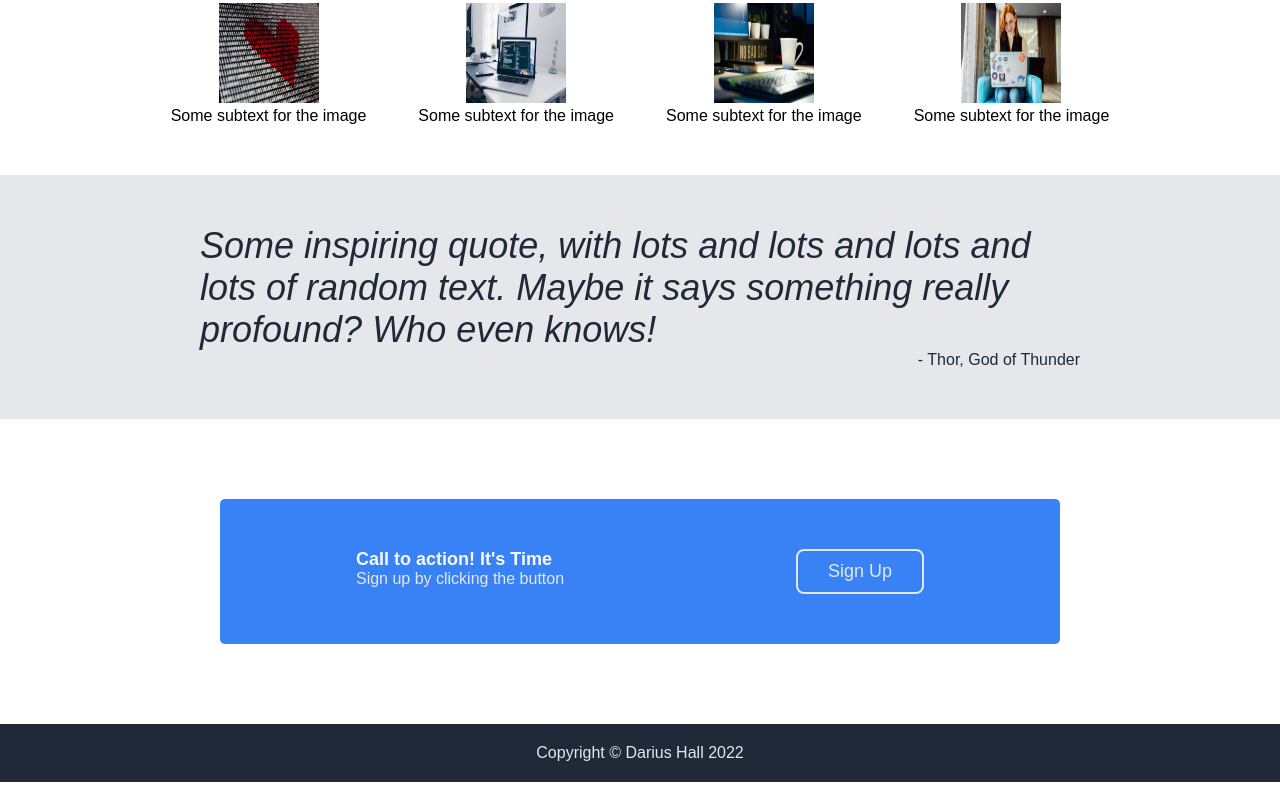
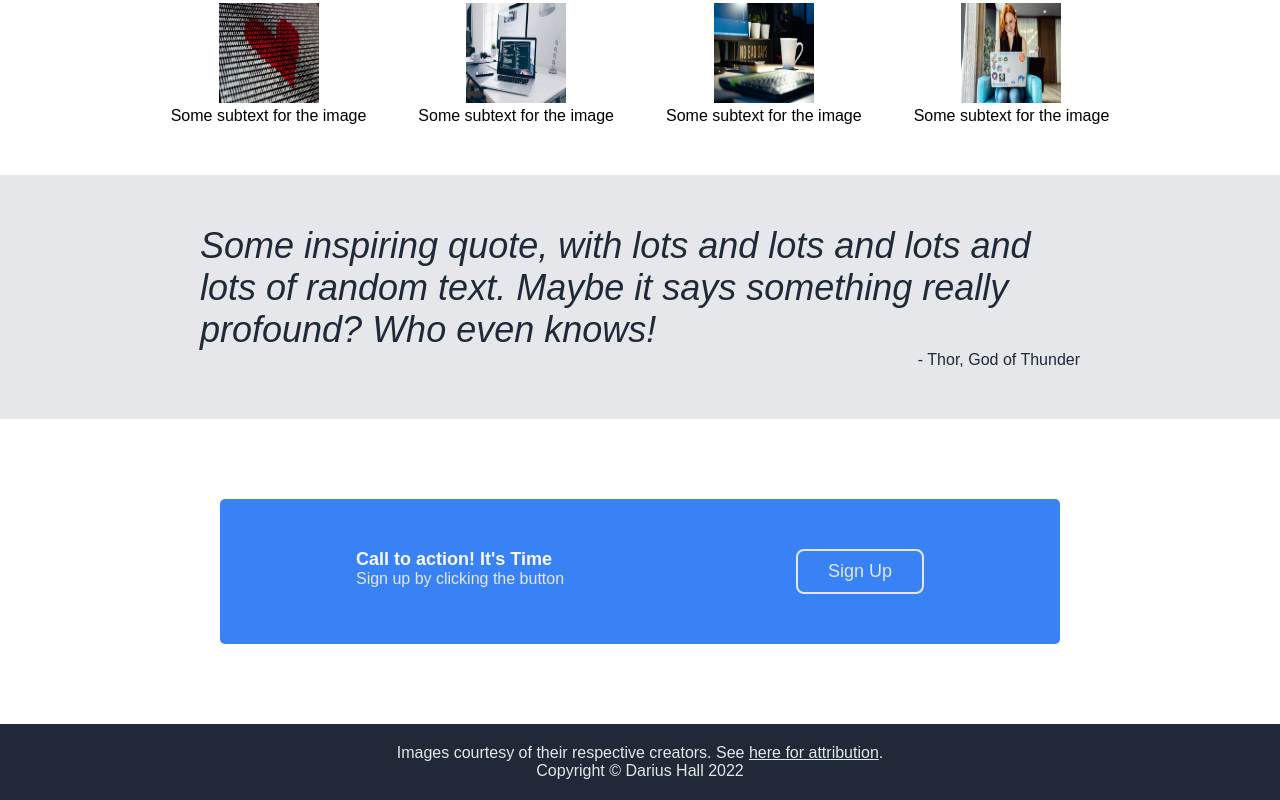
Before and after one commit to dubiZA/odin_landing_page, a plain HTML site: page index.html in a window 1280 px wide. Shown: the part 831-1631 px from the top of the page. Drawn offline with Linux system fonts and the light colour scheme.

Commit message:
Add image attribution to README.md and index.html

```diff
--- a/index.html
+++ b/index.html
@@ -60,6 +60,9 @@
             <button>Sign Up</button>
         </div>
     </div>
-    <footer>Copyright &copy; Darius Hall <script>document.write(new Date().getFullYear())</script></footer>
+    <footer>
+        <div>Images courtesy of their respective creators. See <a href="https://github.com/dubiZA/odin_landing_page/blob/main/README.md">here for attribution</a>.</div>
+        <div>Copyright &copy; Darius Hall <script>document.write(new Date().getFullYear())</script></div>
+    </footer>
 </body>
 </html>
--- a/styles.css
+++ b/styles.css
@@ -142,4 +142,13 @@ button {
 
 footer {
     justify-content: center;
+    flex-direction: column;
 }
+
+footer div {
+    margin: 0 auto;
+}
+
+footer div a {
+    color: #e5e7eb;
+}
```
Also changed, not shown: 1 other file.
